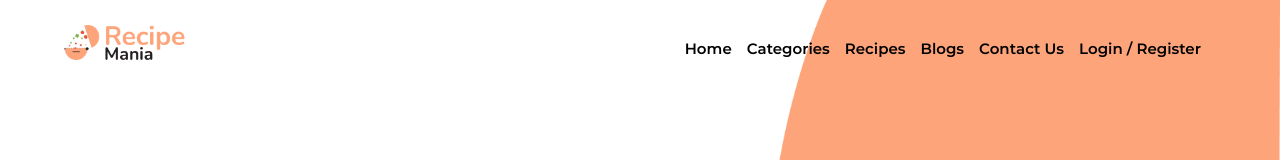
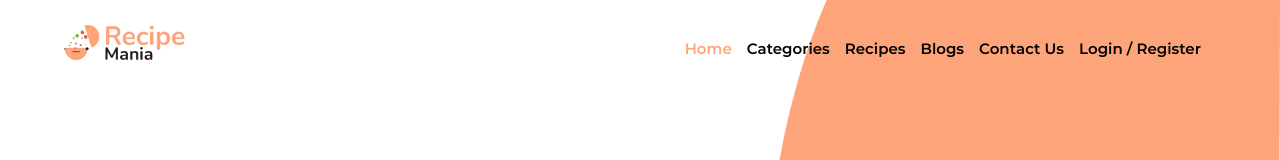
Before and after one commit to saints23githubbeck/ctarecipenia, a React (Create React App) app in the folder client/: page / in a window 1280 px wide. Shown: the top 160 px of the page. Built offline with nearby package versions, Linux system fonts and the light colour scheme; a web font is replaced by a local one.

Commit message:
active links

```diff
--- a/client/src/assets/styles/nav.scss
+++ b/client/src/assets/styles/nav.scss
@@ -36,7 +36,11 @@ box-shadow: 0px 4px 4px rgba(0, 0, 0, 0.25), inset 0px 4px 4px rgba(0, 0, 0, 0.2
     }
   }
 }
+ul a.active{
+  text-decoration: none;
+  color: #FDA47A !important;
 
+}
 
 .nav_section{
   position: relative;
--- a/client/src/components/Nav.js
+++ b/client/src/components/Nav.js
@@ -1,6 +1,6 @@
 import React, { useState, useEffect } from 'react'
 import {
-  Link
+  Link, NavLink
 } from "react-router-dom";
 
 
@@ -55,12 +55,20 @@ const Nav = ({landingPage, setModalShow}) => {
             <span>Menu</span>
             <img className='menuBar' src={menuBar} alt="menu bar" />
           </div>
+          {/* <nav className={`nav_items ${menu?'open':'close'}`}>
+          <NavLink to="/" onClick={closeMenu}>Home</NavLink>
+            <NavLink to="/categories" onClick={closeMenu}>Categories</NavLink>
+            <NavLink to="/recipes" onClick={closeMenu}>Recipes</NavLink>
+            <NavLink to="/blogs" onClick={closeMenu}>Blogs</NavLink>
+            <NavLink to="/contact-us" onClick={closeMenu}>Contact Us</NavLink>
+            <li onClick={handleLogin}><span>Login / Register</span></li>
+          </nav> */}
           <ul className={`nav_items ${menu?'open':'close'}`}>
-            <li onClick={closeMenu}><Link to="/">Home</Link></li>
-            <li onClick={closeMenu}><Link to="/categories">Categories</Link></li>
-            <li onClick={closeMenu}><Link to="/recipes">Recipes</Link></li>
-            <li onClick={closeMenu}><Link to="/blogs">Blogs</Link></li>
-            <li onClick={closeMenu}><Link to="/contact-us">Contact Us</Link></li>
+            <li onClick={closeMenu}><NavLink to="/">Home</NavLink></li>
+            <li onClick={closeMenu}><NavLink to="/categories">Categories</NavLink></li>
+            <li onClick={closeMenu}><NavLink to="/recipes">Recipes</NavLink></li>
+            <li onClick={closeMenu}><NavLink to="/blogs">Blogs</NavLink></li>
+            <li onClick={closeMenu}><NavLink to="/contact-us">Contact Us</NavLink></li>
             <li onClick={handleLogin}><span>Login / Register</span></li>
           </ul>
         </div>
--- a/client/src/pages/AddRecipe.js
+++ b/client/src/pages/AddRecipe.js
@@ -1,7 +1,9 @@
+import React from 'react'
 
 const AddRecipe = () => {
   return (
     <div>AddRecipe</div>
   )
 }
+
 export default AddRecipe
--- a/client/src/routes/AppRoutes.js
+++ b/client/src/routes/AppRoutes.js
@@ -29,6 +29,7 @@ import BlogsAdmin from "../pages/admin/BlogsAdmin";
 import CategoriesAdmin from "../pages/admin/CategoriesAdmin";
 import PagesAdmin from "../pages/admin/PagesAdmin";
 import Categories from "../pages/Categories";
+import AddRecipe from "../pages/AddRecipe";
 
 const AppRoutes = (props) => {
   return (
@@ -57,6 +58,11 @@ const AppRoutes = (props) => {
             <Route path="/recipes" element={
               <AppLayout>
                 <Recipes />
+              </AppLayout>
+            }/>
+            <Route path="/addrecipe" element={
+              <AppLayout>
+                <AddRecipe />
               </AppLayout>
             }/>
             <Route path="/categories" element={
```
